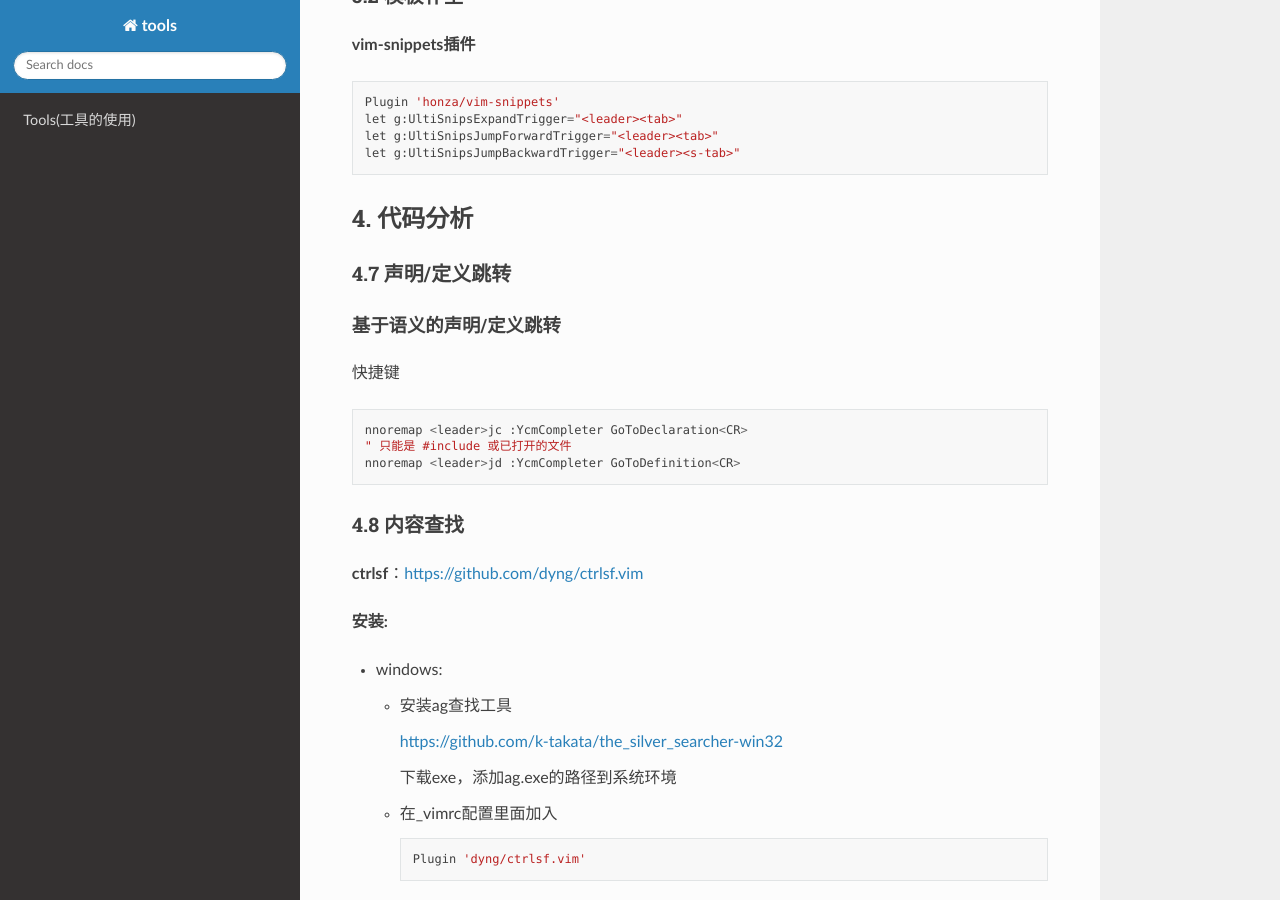
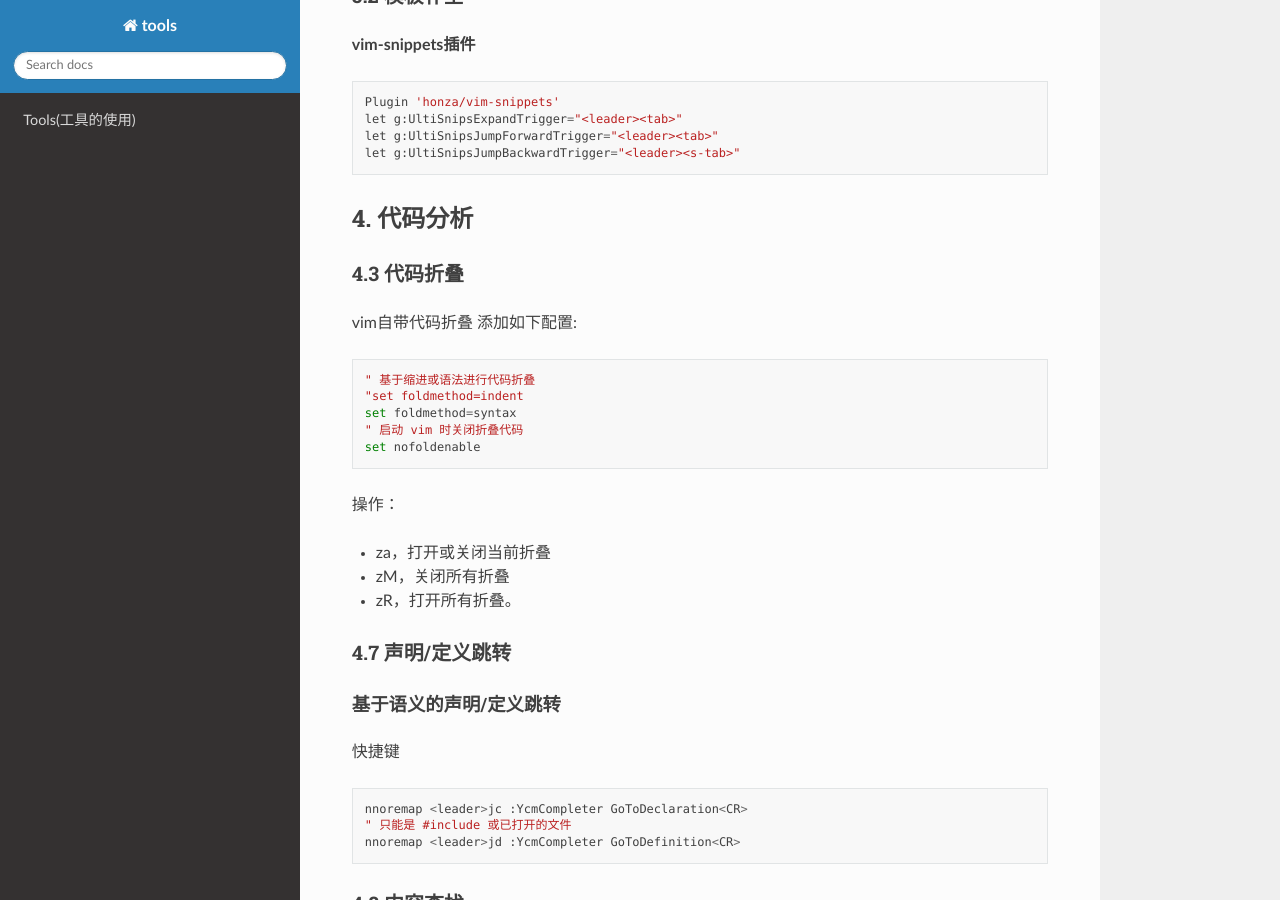
Before and after one commit to ahwi/Tools, a Sphinx documentation site: the page built from source/Tools/VIM.md, in a window 1280 px wide and 900 px high, scrolled down 2077 px. Built offline with Sphinx 7.4.7 and the Read the Docs theme 2.0.0, drawn with Linux system fonts in a browser that asks for light colours.

Commit message:
1. vim笔记 添加代码折叠

````diff
--- a/source/Tools/VIM.md
+++ b/source/Tools/VIM.md
@@ -124,6 +124,20 @@ let g:UltiSnipsJumpBackwardTrigger="<leader><s-tab>"
 
 ## 4. 代码分析
 
+### 4.3 代码折叠
+vim自带代码折叠
+添加如下配置:
+```
+" 基于缩进或语法进行代码折叠
+"set foldmethod=indent
+set foldmethod=syntax
+" 启动 vim 时关闭折叠代码
+set nofoldenable
+```
+操作：
+* za，打开或关闭当前折叠
+* zM，关闭所有折叠
+* zR，打开所有折叠。
 
 
 ### 4.7 声明/定义跳转
````
